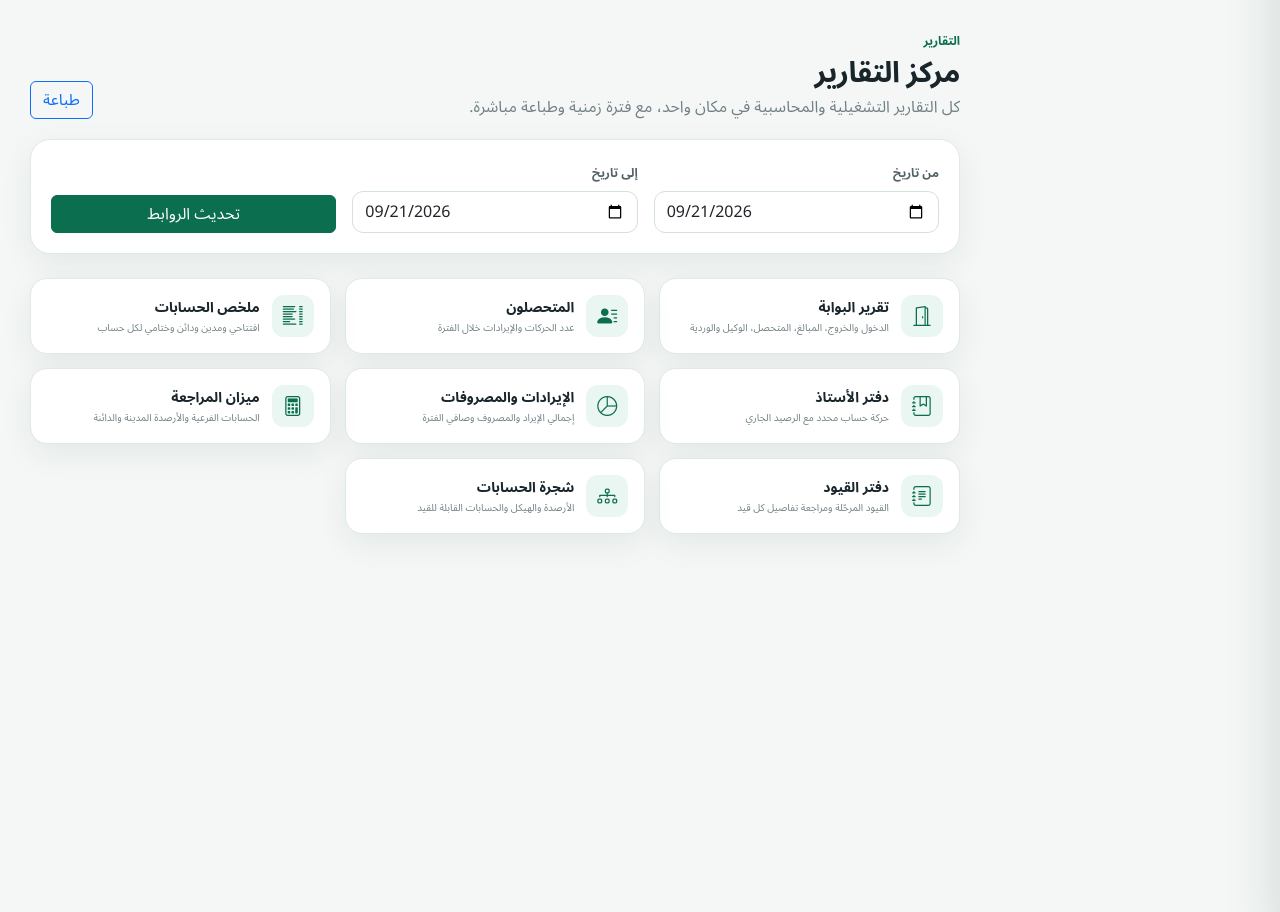
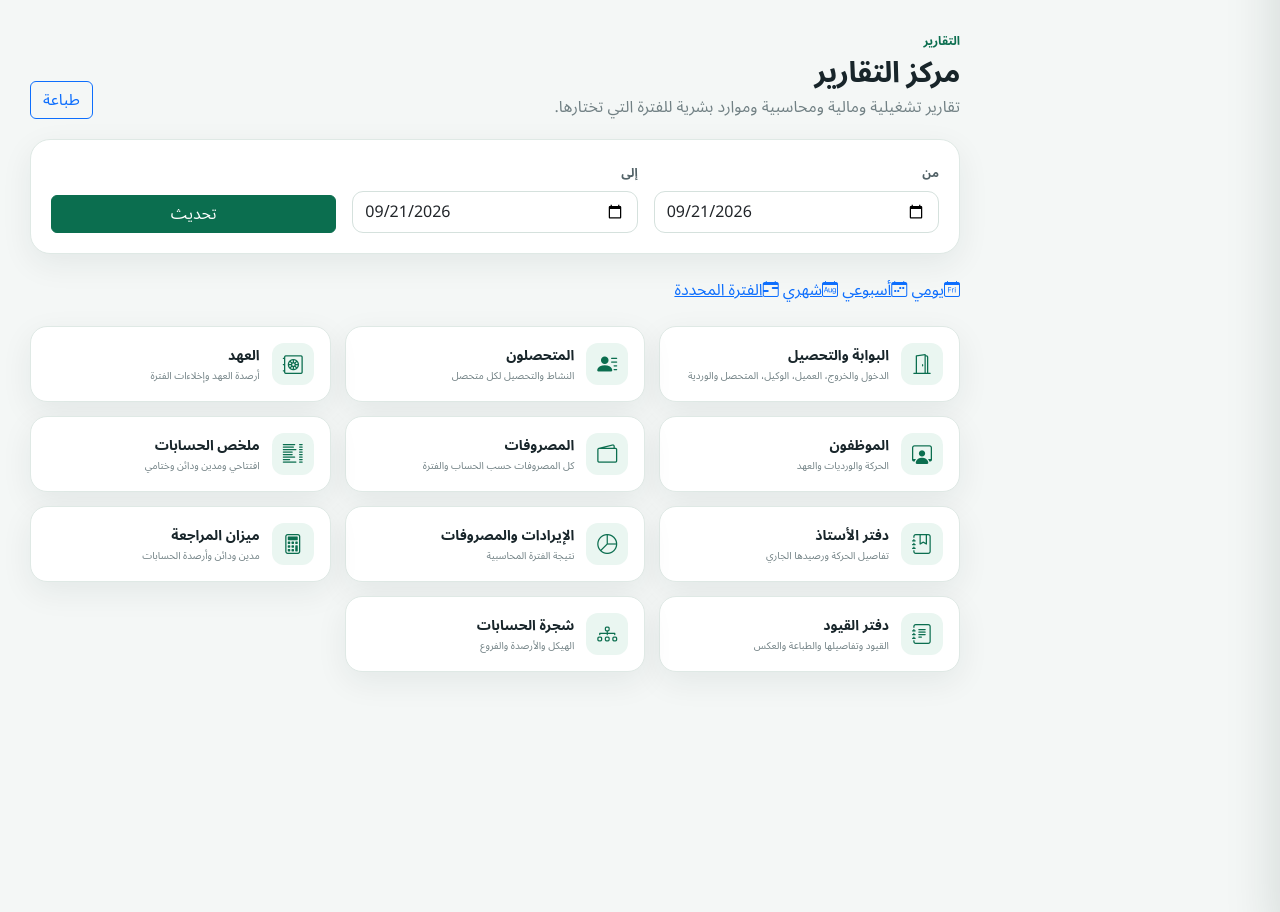
Before and after one commit to zydan25/kareem, a Flask app: page /reports/ in a window 1280 px wide. Shown: the part 70-982 px from the top of the page. Run offline with Flask 3, Linux system fonts and the light colour scheme; a user stored in the database is signed in; tables that the repository leaves empty hold one stand-in row (values such as "Sample post").

Commit message:
feat: expand report center with daily weekly monthly and HR reports

```diff
--- a/app/templates/reports/index.html
+++ b/app/templates/reports/index.html
@@ -1,22 +1,27 @@
 {% extends 'base.html' %}
 {% block title %}مركز التقارير - {{app_name}}{% endblock %}
 {% block content %}
-<div class="page-head"><div><span class="eyebrow">التقارير</span><h1>مركز التقارير</h1><p>كل التقارير التشغيلية والمحاسبية في مكان واحد، مع فترة زمنية وطباعة مباشرة.</p></div><button class="btn btn-outline-primary" onclick="window.print()">طباعة</button></div>
+<div class="page-head"><div><span class="eyebrow">التقارير</span><h1>مركز التقارير</h1><p>تقارير تشغيلية ومالية ومحاسبية وموارد بشرية للفترة التي تختارها.</p></div><button class="btn btn-outline-primary" onclick="window.print()">طباعة</button></div>
 <div class="card-soft mb-4">
-<form class="row g-3">
-  <div class="col-12 col-md-4"><label class="form-label">من تاريخ</label><input type="date" name="start" value="{{start}}" class="form-control"></div>
-  <div class="col-12 col-md-4"><label class="form-label">إلى تاريخ</label><input type="date" name="end" value="{{end}}" class="form-control"></div>
-  <div class="col-12 col-md-4 d-flex align-items-end"><button class="btn btn-primary w-100">تحديث الروابط</button></div>
-</form>
+<form class="row g-3"><div class="col-6 col-md-4"><label class="form-label">من</label><input type="date" name="start" value="{{start}}" class="form-control"></div><div class="col-6 col-md-4"><label class="form-label">إلى</label><input type="date" name="end" value="{{end}}" class="form-control"></div><div class="col-12 col-md-4 d-flex align-items-end"><button class="btn btn-primary w-100">تحديث</button></div></form>
+</div>
+<div class="report-period-shortcuts mb-4">
+<a href="{{url_for('reports.daily')}}"><i class="bi bi-calendar-day"></i><span>يومي</span></a>
+<a href="{{url_for('reports.weekly')}}"><i class="bi bi-calendar-week"></i><span>أسبوعي</span></a>
+<a href="{{url_for('reports.monthly')}}"><i class="bi bi-calendar-month"></i><span>شهري</span></a>
+<a href="{{url_for('reports.period',start=start,end=end,kind='مخصص')}}"><i class="bi bi-calendar-range"></i><span>الفترة المحددة</span></a>
 </div>
 <div class="report-cards">
-  <a class="report-card" href="{{url_for('reports.gate',start=start,end=end)}}"><i class="bi bi-door-open"></i><span><strong>تقرير البوابة</strong><small>الدخول والخروج، المبالغ، المتحصل، الوكيل والوردية</small></span></a>
-  <a class="report-card" href="{{url_for('reports.collectors',start=start,end=end)}}"><i class="bi bi-person-lines-fill"></i><span><strong>المتحصلون</strong><small>عدد الحركات والإيرادات خلال الفترة</small></span></a>
-  <a class="report-card" href="{{url_for('reports.accounts_report',start=start,end=end)}}"><i class="bi bi-list-columns"></i><span><strong>ملخص الحسابات</strong><small>افتتاحي ومدين ودائن وختامي لكل حساب</small></span></a>
-  <a class="report-card" href="{{url_for('reports.general_ledger',start=start,end=end)}}"><i class="bi bi-journal-bookmark"></i><span><strong>دفتر الأستاذ</strong><small>حركة حساب محدد مع الرصيد الجاري</small></span></a>
-  <a class="report-card" href="{{url_for('reports.income_expenses',start=start,end=end)}}"><i class="bi bi-pie-chart"></i><span><strong>الإيرادات والمصروفات</strong><small>إجمالي الإيراد والمصروف وصافي الفترة</small></span></a>
-  <a class="report-card" href="{{url_for('reports.trial_balance',start=start,end=end)}}"><i class="bi bi-calculator"></i><span><strong>ميزان المراجعة</strong><small>الحسابات الفرعية والأرصدة المدينة والدائنة</small></span></a>
-  <a class="report-card" href="{{url_for('accounting.journal')}}"><i class="bi bi-journal-text"></i><span><strong>دفتر القيود</strong><small>القيود المرحّلة ومراجعة تفاصيل كل قيد</small></span></a>
-  <a class="report-card" href="{{url_for('accounting.accounts')}}"><i class="bi bi-diagram-3"></i><span><strong>شجرة الحسابات</strong><small>الأرصدة والهيكل والحسابات القابلة للقيد</small></span></a>
+<a class="report-card" href="{{url_for('reports.gate',start=start,end=end)}}"><i class="bi bi-door-open"></i><span><strong>البوابة والتحصيل</strong><small>الدخول والخروج، العميل، الوكيل، المتحصل والوردية</small></span></a>
+<a class="report-card" href="{{url_for('reports.collectors',start=start,end=end)}}"><i class="bi bi-person-lines-fill"></i><span><strong>المتحصلون</strong><small>النشاط والتحصيل لكل متحصل</small></span></a>
+<a class="report-card" href="{{url_for('reports.custody',start=start,end=end)}}"><i class="bi bi-safe2"></i><span><strong>العهد</strong><small>أرصدة العهد وإخلاءات الفترة</small></span></a>
+<a class="report-card" href="{{url_for('reports.employees_report',start=start,end=end)}}"><i class="bi bi-person-workspace"></i><span><strong>الموظفون</strong><small>الحركة والورديات والعهد</small></span></a>
+<a class="report-card" href="{{url_for('reports.expenses_report',start=start,end=end)}}"><i class="bi bi-wallet2"></i><span><strong>المصروفات</strong><small>كل المصروفات حسب الحساب والفترة</small></span></a>
+<a class="report-card" href="{{url_for('reports.accounts_report',start=start,end=end)}}"><i class="bi bi-list-columns"></i><span><strong>ملخص الحسابات</strong><small>افتتاحي ومدين ودائن وختامي</small></span></a>
+<a class="report-card" href="{{url_for('reports.general_ledger',start=start,end=end)}}"><i class="bi bi-journal-bookmark"></i><span><strong>دفتر الأستاذ</strong><small>تفاصيل الحركة ورصيدها الجاري</small></span></a>
+<a class="report-card" href="{{url_for('reports.income_expenses',start=start,end=end)}}"><i class="bi bi-pie-chart"></i><span><strong>الإيرادات والمصروفات</strong><small>نتيجة الفترة المحاسبية</small></span></a>
+<a class="report-card" href="{{url_for('reports.trial_balance',start=start,end=end)}}"><i class="bi bi-calculator"></i><span><strong>ميزان المراجعة</strong><small>مدين ودائن وأرصدة الحسابات</small></span></a>
+<a class="report-card" href="{{url_for('accounting.journal')}}"><i class="bi bi-journal-text"></i><span><strong>دفتر القيود</strong><small>القيود وتفاصيلها والطباعة والعكس</small></span></a>
+<a class="report-card" href="{{url_for('accounting.accounts')}}"><i class="bi bi-diagram-3"></i><span><strong>شجرة الحسابات</strong><small>الهيكل والأرصدة والفروع</small></span></a>
 </div>
 {% endblock %}
```
